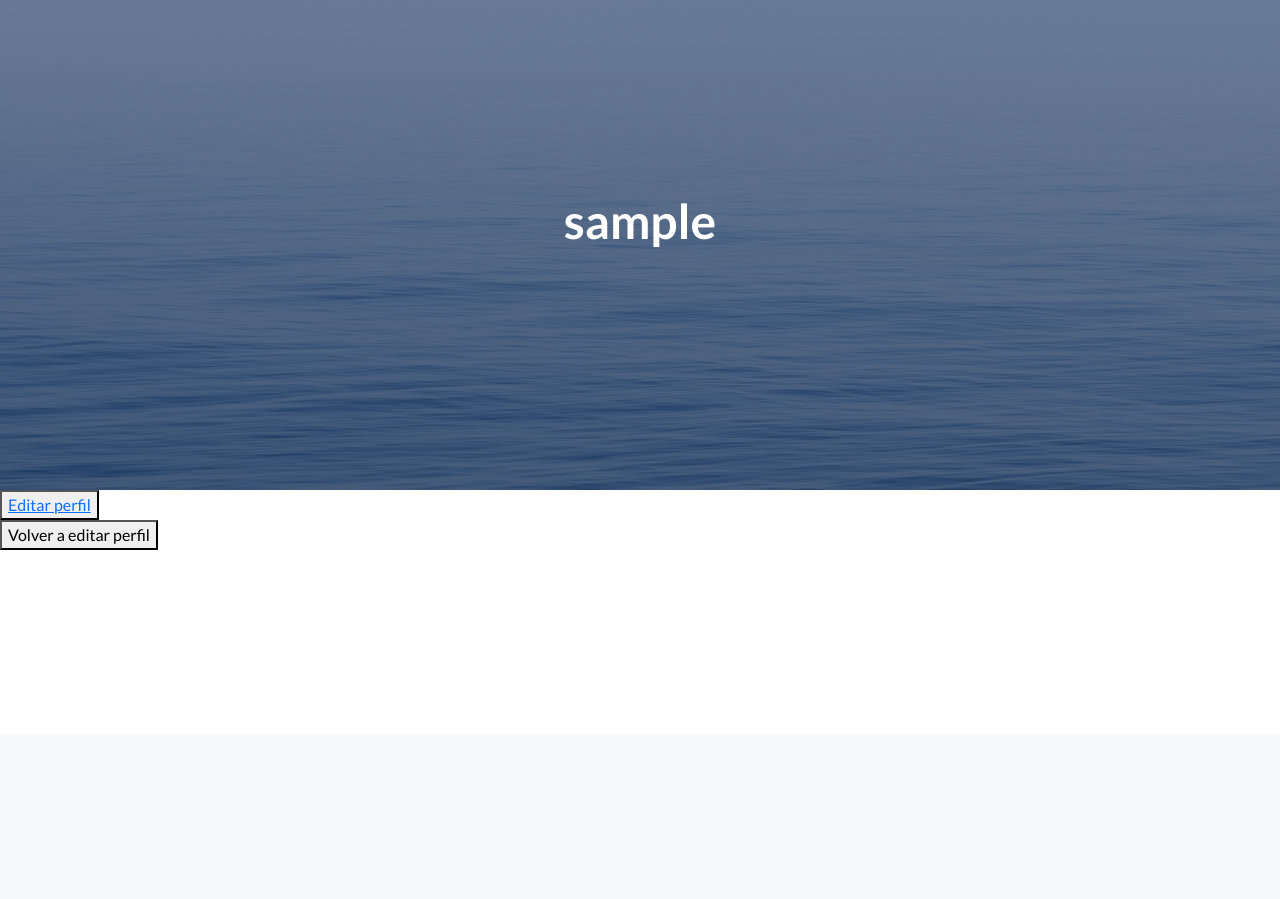
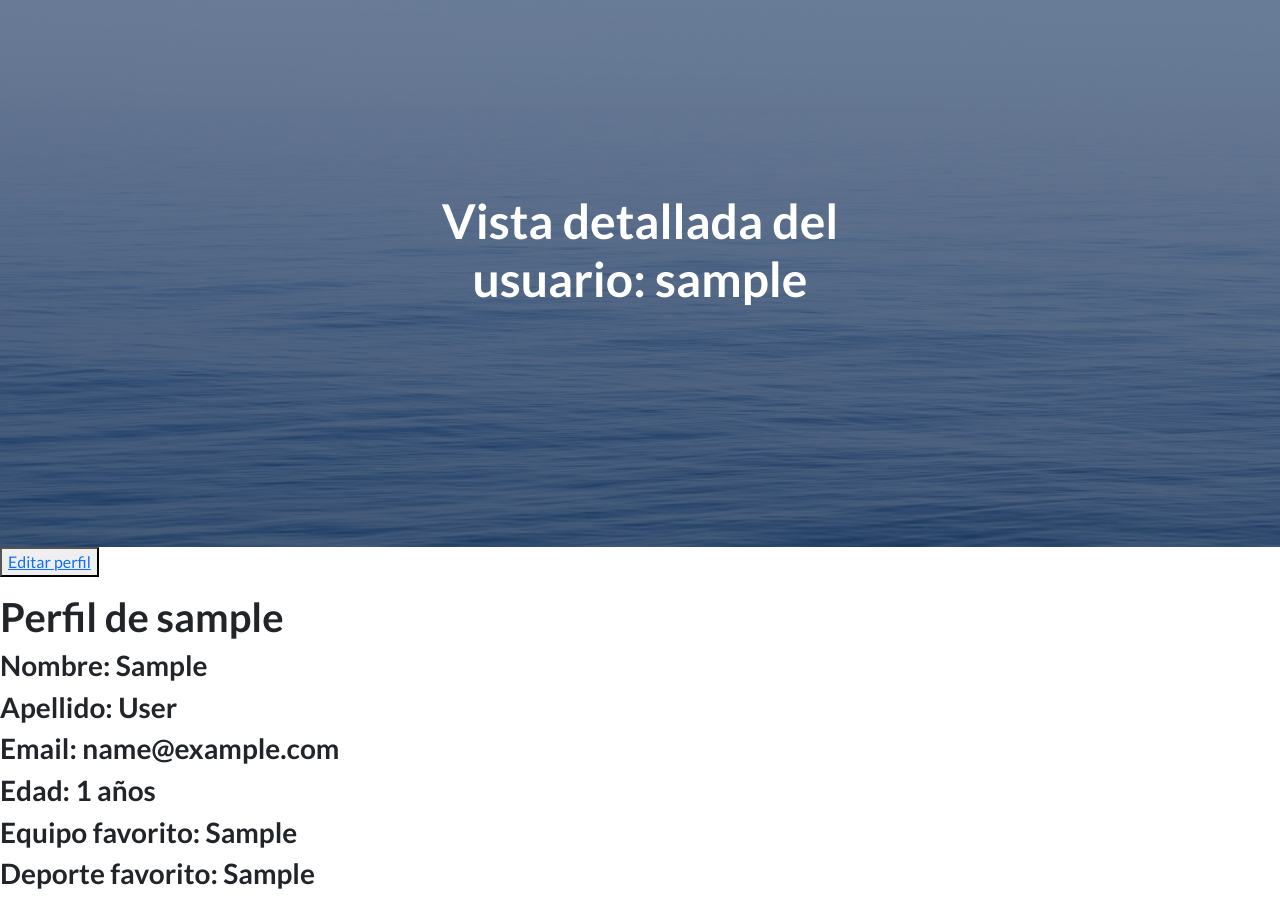
Before and after one commit to sebacrivaro/Proyectofinal, a Django app: a page that uses Templates/base.html in a window 1280 px wide. Shown: the part 66-965 px from the top of the page. Before the commit the page ends 616 px from the top, so only its background shows below. Run offline with Django 5.2, Linux system fonts and the light colour scheme; tables that the repository leaves empty hold one stand-in row (values such as "Sample post"); some libraries are stand-ins or nearby versions.

Commit message:
Ultimo update: Resolviendo errores

```diff
--- a/Templates/base.html
+++ b/Templates/base.html
@@ -29,12 +29,19 @@
                 <a class="btn btn-info" href={% url "inicio:about_me" %}>About me!</a>
                 <a class="navbar-brand" href={% url "inicio:inicio" %}>Inicio</a>
                 {% if request.user.is_authenticated %}
-
                 <a class="navbar-brand" href={% url "inicio:listado_equipos" %}>Equipos</a>
                 <a class="navbar-brand" href={% url "inicio:crear_equipo" %}>Crear Equipos</a>
+                {% if equipo %}
+                    {% if equipo.escudo %}
+                        <img src={{equipo.escudo.url}} alt="Escudo de {{equipo.nombre_equipo}}" height="100px">
+                    {% else %}
+                    <p>No hay escudo disponible para este equipo</p>
+                    {% endif %}
+                {% endif %}
                 <a class="navbar-brand" href={% url "inicio:lista_jugadores" %}>Jugadores</a>
                 <a class="navbar-brand" href={% url "inicio:crear_jugador" %}>Crear Jugador</a>
-                <a class="navbar-brand" href={% url "usuario:editar_perfil" %}>
+                <a class="navbar-brand" href={% url "usuario:editar_perfil" %}>Editar usuario {{usuario}}</a>
+                <a class="navbar-brand" href={% url "usuario:ver_perfil" username=request.user.username %}>
                     {% if request.user.datosextra.avatar %}
                     <img src={{request.user.datosextra.avatar.url}} alt="" height='40px'>
                     {% else %}
--- a/inicio/Templates/inicio/crear_equipo.html
+++ b/inicio/Templates/inicio/crear_equipo.html
@@ -8,7 +8,7 @@ Crear Equipo
 
 {% block main %}
 
-<form action={% url "inicio:crear_equipo" %} method="post">
+<form action={% url "inicio:crear_equipo" %} method="post" enctype="multipart/form-data">
 
     {% csrf_token %}
 
--- a/inicio/Templates/inicio/editar_equipo.html
+++ b/inicio/Templates/inicio/editar_equipo.html
@@ -8,7 +8,7 @@ Editar Equipo
 
 {% block main %}
 
-<form action={% url "inicio:editar_equipo" equipo.id%} method="post">
+<form action={% url "inicio:editar_equipo" equipo.id%} method="post" enctype='multipart/form-data'>
 
     {% csrf_token %}
 
--- a/inicio/forms.py
+++ b/inicio/forms.py
@@ -2,10 +2,10 @@ from django import forms
 
 class EditarEquipo(forms.Form):
 
-    escudo = forms.ImageField(required=False)
     nombre_equipo = forms.CharField(max_length=20)
     fundacion = forms.DateField(widget=forms.DateInput(attrs={'type':'date'}))
     torneos_ganados = forms.IntegerField()
+    escudo = forms.ImageField(required=False)
 
 
 class BuscarEquipo(forms.Form):
--- a/inicio/views.py
+++ b/inicio/views.py
@@ -36,7 +36,7 @@ class EditarEquipo(LoginRequiredMixin ,UpdateView):
     model = Equipo
     template_name = "inicio/editar_equipo.html"
     success_url = reverse_lazy('inicio:listado_equipos')
-    fields = ['nombre_equipo', 'fundacion', 'torneos_ganados']
+    fields = ['nombre_equipo', 'fundacion', 'torneos_ganados', 'escudo']
 
 
 class EliminarEquipo(LoginRequiredMixin, DeleteView):
--- a/usuario/Templates/usuario/editar_perfil.html
+++ b/usuario/Templates/usuario/editar_perfil.html
@@ -16,12 +16,10 @@ Editando el perfil de {{request.user.username}}
 
     {{form}}
 
-    <input type="submit" value='Editar'>
+    <input type="submit" value='Confirmar edicion'>
 
 </form>
 
 <a href={% url "usuario:cambiar_password" %}>Cambiar Password</a>
 
-<a href={% url "usuario:ver_perfil" request.user.username %}>Ver perfil</a>
-
 {% endblock main %}
--- a/usuario/Templates/usuario/ver_perfil.html
+++ b/usuario/Templates/usuario/ver_perfil.html
@@ -4,20 +4,28 @@
 Ver usuario
 {% endblock title_head %}
 
-{% block h1_header %}{{usuario}}{% endblock h1_header %}
+{% block h1_header %}Vista detallada del usuario: {{usuario}}{% endblock h1_header %}
 
 {% block main %}
 
 <button><a href={% url "usuario:editar_perfil" %}>Editar perfil</a></button>
 
 <form action={% url "usuario:ver_perfil" usuario.username %} method="post">
-    {% csrf_token %}
 
     {{form}}
 
-    <button type="submit">Volver a editar perfil</button>
+</form>
 
-</form>
+    {% if usuario %}
+        <p></p>
+        <h1>Perfil de {{ usuario.username }}</h1>
+        <h3>Nombre: {{ usuario.first_name }}</h3>
+        <h3>Apellido: {{ usuario.last_name }}</h3>
+        <h3>Email: {{ usuario.email }}</h3>
+        <h3>Edad: {{ usuario.datosextra.edad }} años</h3>
+        <h3>Equipo favorito: {{ usuario.datosextra.equipo_fav }}</h3>
+        <h3>Deporte favorito: {{ usuario.datosextra.deporte_fav }}</h3>
+    {% endif %}
 
 
 {% endblock main %}
```
Also changed, not shown: inicio/urls.py (line endings or trailing spaces).
